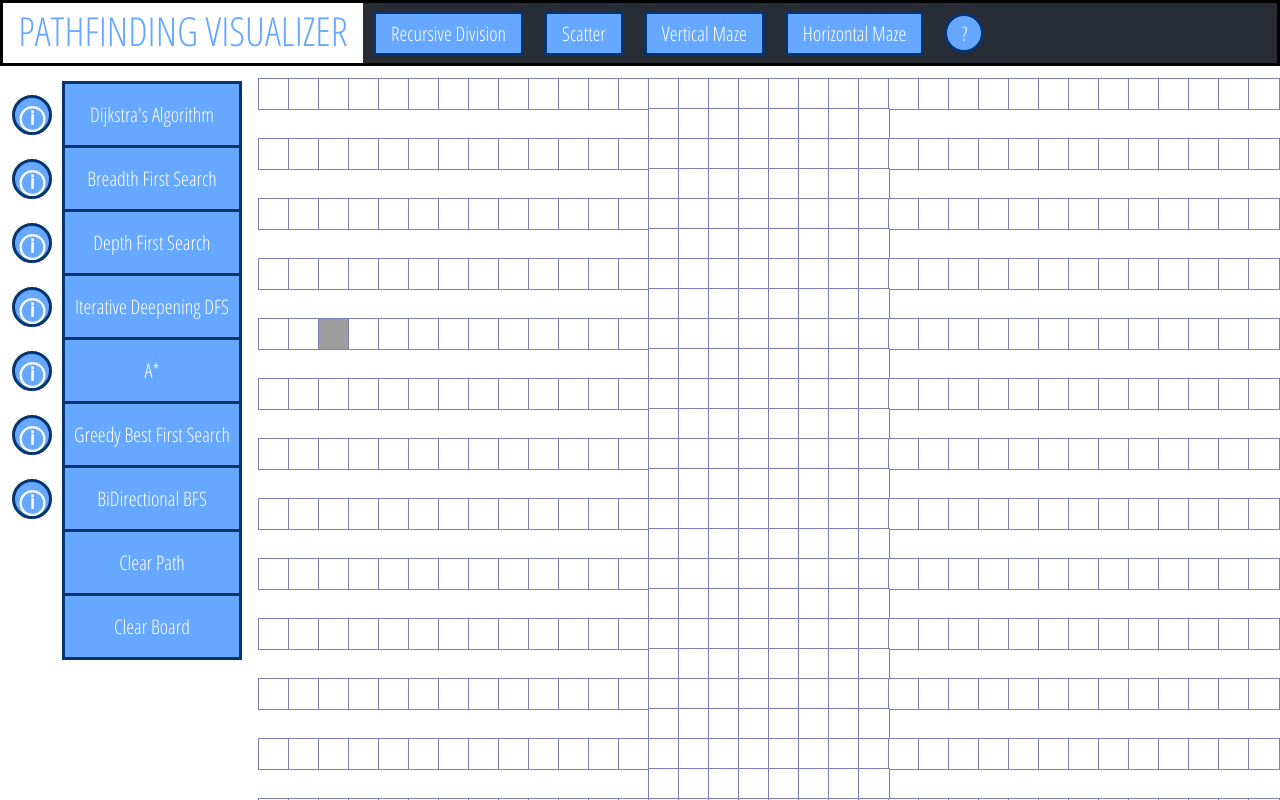
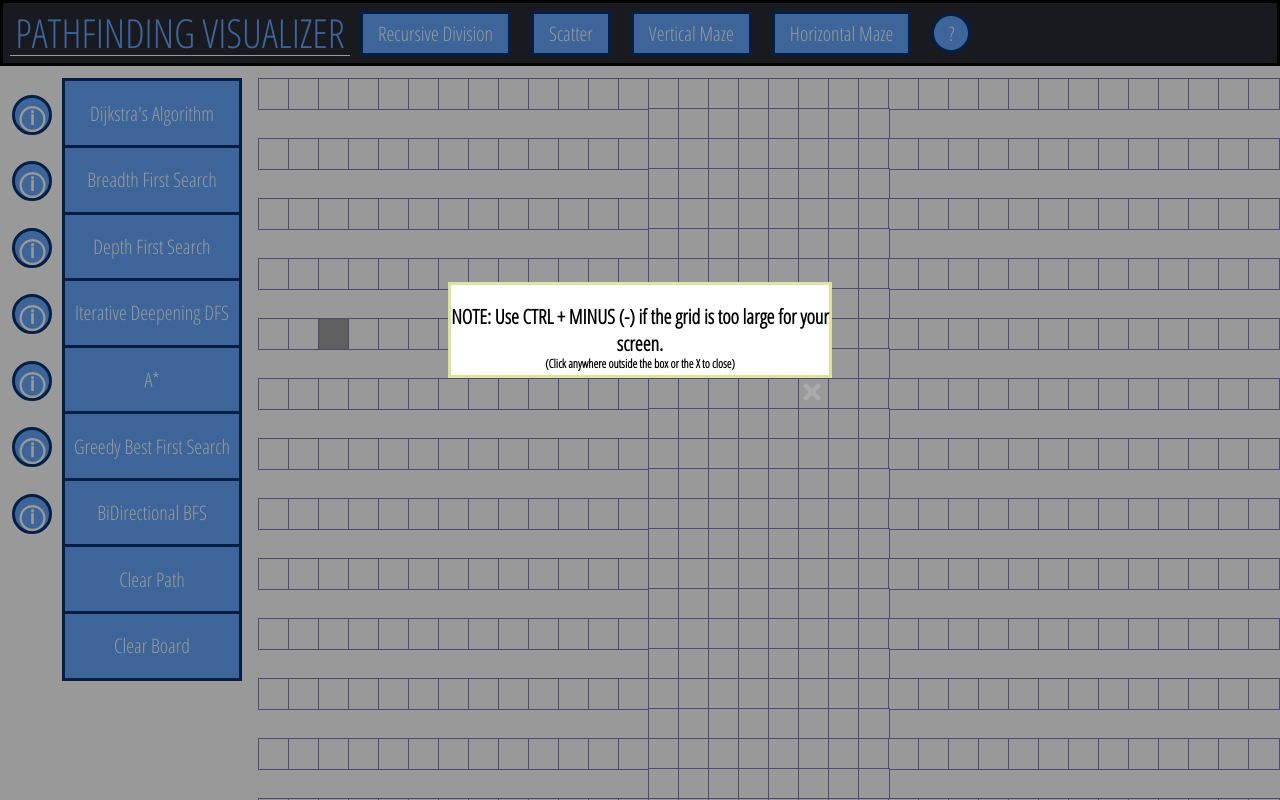
Before and after one commit to ericrkuo/PathfindingVisualizer, a React (Create React App) app: page / in a window 1280 px wide. Shown: the top 800 px of the page. Built offline with nearby package versions, Linux system fonts and the light colour scheme; grey boxes are pictures that could not be loaded.

Commit message:
Added note to minimize screen every time someone refreshes

```diff
--- a/src/Components/Button.css
+++ b/src/Components/Button.css
@@ -42,7 +42,7 @@
 
 .btn-group button {
   width: 180px;
-  height: 67px;
+  height: 69.6px;
   border: 3px solid hsl(214, 90%, 23%);
   background-color: hsl(214, 100%, 70%);
   color: #ffffff;
@@ -55,6 +55,7 @@
   margin-bottom: -3px;
   text-align: center;
   transition: all 0.2s ease;
+  margin-top: -2.7px;
 }
 
 .btn-group button:hover {
@@ -82,19 +83,24 @@
 }
 
 .title {
-  width: 360px;
+  width: 340px;
   display: block;
-  height: 60px;
+  height: 50px;
   font-size: 40px;
   text-align: center;
   text-transform: uppercase;
   color: hsl(214, 100%, 70%);
-  text-decoration: underline;
+  /* text-decoration: underline;
   text-decoration-color: white;
+  text-decoration-thickness: 1px;
+  text-decoration-style: solid; */
   text-align: center;
   font-family: "Open Sans Condensed", sans-serif;
   cursor: pointer;
-  background-color: white;
+  background-color: hsl(220, 13%, 18%);
+  border-bottom: 1.8px solid white;
+  margin-left: 7px;
+  margin-top: -5px;
 }
 
 .title-button-row button {
@@ -164,7 +170,7 @@
   margin-left: -3px;
   margin-right: 10px;
   margin-bottom: -3px;
-  margin-top: 27px;
+  margin-top: 29.6px;
   text-align: center;
   transition: all 0.2s ease;
   border-radius: 50%;
--- a/src/Components/Modal.css
+++ b/src/Components/Modal.css
@@ -77,7 +77,7 @@
   width: 100%;
   /* background-color: yellow; */
   position: fixed;
-  z-index: 4;
+  z-index: 2;
   /* CHANGE INDEX TO 2 LATER */
   left: 0;
   top: 37%;
@@ -111,3 +111,43 @@
   transition: all 0.2s ease;
   color: rgb(225, 226, 159);
 }
+
+.note-modal-content {
+  width: 30%;
+  height: 12%;
+  border: 3px solid rgb(225, 226, 159);
+  background-color: white;
+  color: black;
+  font-weight: bold;
+  font-size: 20px;
+  margin-left: 35%;
+  margin-top: 22%;
+  font-family: "Open Sans Condensed", sans-serif;
+  text-align: center;
+  position: fixed;
+  -webkit-box-sizing: border-box; /* Safari/Chrome, other WebKit */
+  -moz-box-sizing: border-box; /* Firefox, other Gecko */
+  box-sizing: border-box;
+  padding-top: 1.4%;
+}
+
+.note-close {
+  color: #aaa;
+  /* float: right; */
+  position: fixed;
+  left: 62.5%;
+  top: 46%;
+  font-size: 35px;
+  font-weight: bold;
+  z-index: 4;
+  transition: all 0.2s ease;
+}
+
+.note-close:hover,
+.note-close:focus {
+  color: black;
+  text-decoration: none;
+  cursor: pointer;
+  font-size: 43px;
+  transition: all 0.2s ease;
+}
--- a/src/PathfindingVisualizer/PathfindingVisualizer.jsx
+++ b/src/PathfindingVisualizer/PathfindingVisualizer.jsx
@@ -49,6 +49,7 @@ export default class PathfindingVisualizer extends Component {
   componentDidMount() {
     const grid = getInitalGrid();
     this.setState({ grid });
+    window.onload = this.displayNote();
   }
 
   //document.getElementById changes the HTML image
@@ -87,6 +88,7 @@ export default class PathfindingVisualizer extends Component {
   // although we sacrafice a correctly updated state, we can now update walls faster
   handleMouseEnter(row, col) {
     if (!mouseIsPressed || isRunning) return;
+
     var div = document.getElementById("grid");
     div.onmouseleave = function() {
       console.log("mouse exited");
@@ -103,17 +105,20 @@ export default class PathfindingVisualizer extends Component {
 
     if (startIsPressed) {
       if (node.isFinish || node.isWall) return;
+      //if (row === START_NODE_ROW && col === START_NODE_COL) return;
 
       var startNode = grid[START_NODE_ROW][START_NODE_COL];
+      START_NODE_ROW = row;
+      START_NODE_COL = col;
       document.getElementById(
-        `node-${START_NODE_ROW}-${START_NODE_COL}`
+        `node-${startNode.row}-${startNode.col}`
       ).className = "node";
+
       startNode.isStart = false;
       startNode.isWall = false;
       node.isStart = true;
       node.isWall = false;
-      START_NODE_ROW = row;
-      START_NODE_COL = col;
+
       document.getElementById(`node-${row}-${col}`).className =
         "node node-start";
       return;
@@ -152,6 +157,7 @@ export default class PathfindingVisualizer extends Component {
     startIsPressed = false;
     finishIsPressed = false;
     mouseIsPressed = false;
+    isRunning = false;
   }
 
   //document: is the HTML file with all the elements
@@ -875,6 +881,27 @@ export default class PathfindingVisualizer extends Component {
     }
   }
 
+  displayNote(){
+    var modal = document.getElementById("note-modal");
+    modal.style.display = "block";
+
+    var span = document.getElementsByClassName("note-close")[0];
+
+    //console.log(modal, btn, span);
+
+    // When the user clicks on <span> (x), close the modal
+    span.onclick = function() {
+      modal.style.display = "none";
+    };
+
+    // When the user clicks anywhere outside of the modal, close it
+    window.onclick = function(event) {
+      if (event.target === modal) {
+        modal.style.display = "none";
+      }
+    };
+  }
+
   render() {
     const { grid } = this.state;
     //console.log(grid);
@@ -942,6 +969,17 @@ export default class PathfindingVisualizer extends Component {
           </span>
           <div id="algo-modal-content" className="algo-modal-content"></div>
         </div>
+
+        <div id = "note-modal"className = "modal">
+          <div id="note-modal-content" className = "note-modal-content">
+              NOTE: Use CTRL + MINUS (-) if the grid is too large for your screen.
+              <p style = {{fontSize: "12px", marginTop: "-0.1em"}}> (Click anywhere outside the box or the X to close)</p>
+          </div>
+          <span id="note-close" className="note-close">
+            &times;
+          </span>
+        </div>
+
 
         <div className="container">
           <div className="algo-btn-group">
```
